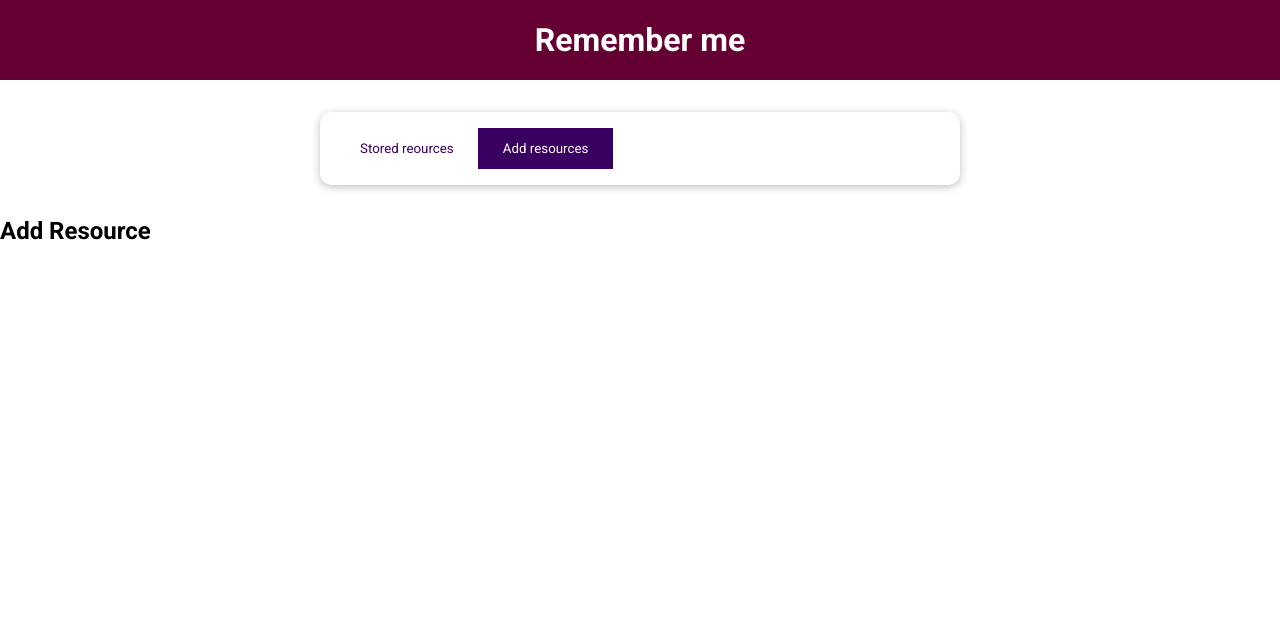
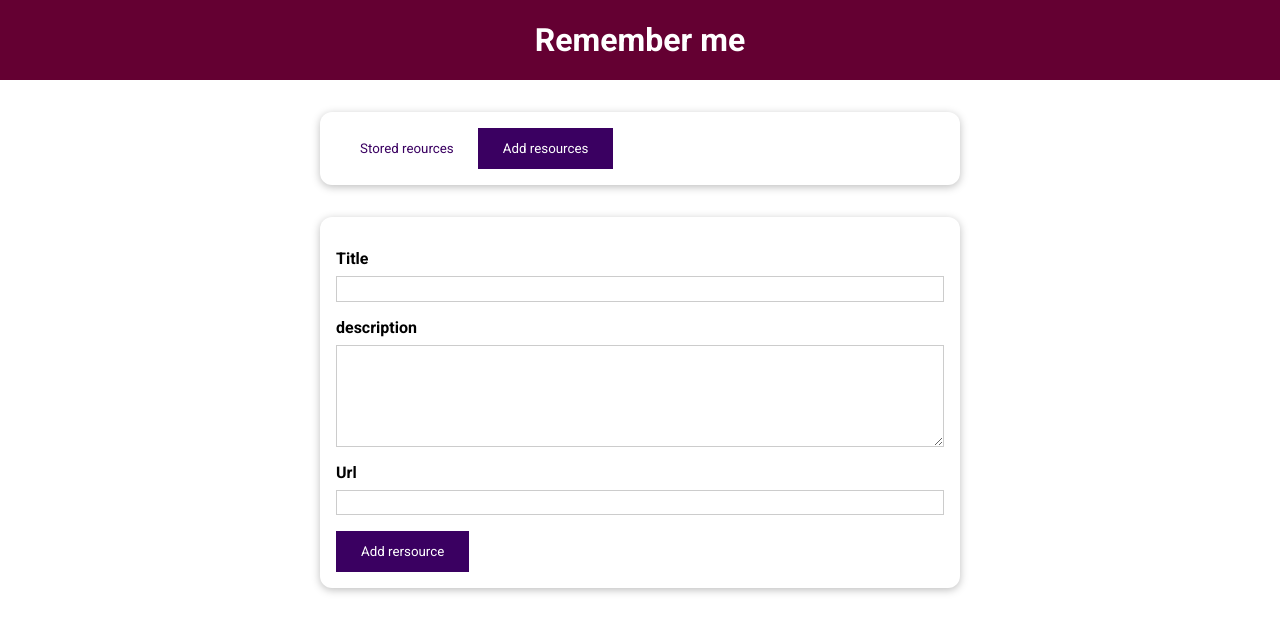
Before and after one commit to torreslucs23/simple-resources-list, a Vue app: page / in a window 1280 px wide. Both pictures are taken after a click on the button "Stored reources". Shown: the top 632 px of the page. Built offline with nearby package versions, Linux system fonts and the light colour scheme.

Commit message:
finished the project course

```diff
--- a/src/components/UI/BaseButton.vue
+++ b/src/components/UI/BaseButton.vue
@@ -1,12 +1,12 @@
 <template>
-  <button :type="type" :class="mode">
+  <button :class="mode">
     <slot></slot>
   </button>
 </template>
 
 <script>
 export default {
-  props: ['type', 'mode'],
+  props: ['mode'],
 };
 </script>
 
--- /dev/null
+++ b/src/components/UI/BaseDialog.vue
@@ -0,0 +1,87 @@
+<template>
+  <teleport to="body">
+    <div @click="$emit('close')"></div>
+    <dialog open>
+      <header>
+        <slot name="header">
+          <h2>{{ title }}</h2>
+        </slot>
+      </header>
+      <section>
+        <slot></slot>
+      </section>
+      <menu>
+        <slot name="actions">
+          <base-button @click="$emit('close')">Close</base-button>
+        </slot>
+      </menu>
+    </dialog>
+  </teleport>
+</template>
+
+<script>
+export default {
+  props: {
+    title: {
+      type: String,
+      required: false,
+    },
+  },
+  emits: ['close'],
+};
+</script>
+
+<style scoped>
+div {
+  position: fixed;
+  top: 0;
+  left: 0;
+  height: 100vh;
+  width: 100%;
+  background-color: rgba(0, 0, 0, 0.75);
+  z-index: 10;
+}
+
+dialog {
+  position: fixed;
+  top: 20vh;
+  left: 10%;
+  width: 80%;
+  z-index: 100;
+  border-radius: 12px;
+  border: none;
+  box-shadow: 0 2px 8px rgba(0, 0, 0, 0.26);
+  padding: 0;
+  margin: 0;
+  overflow: hidden;
+}
+
+header {
+  background-color: #3a0061;
+  color: white;
+  width: 100%;
+  padding: 1rem;
+}
+
+header h2 {
+  margin: 0;
+}
+
+section {
+  padding: 1rem;
+}
+
+menu {
+  padding: 1rem;
+  display: flex;
+  justify-content: flex-end;
+  margin: 0;
+}
+
+@media (min-width: 768px) {
+  dialog {
+    left: calc(50% - 20rem);
+    width: 40rem;
+  }
+}
+</style>
--- a/src/components/learning-resources/AddResource.vue
+++ b/src/components/learning-resources/AddResource.vue
@@ -1,3 +1,103 @@
 <template>
-  <h2>Add Resource</h2>
+  <base-dialog
+    v-if="inputIsInvalid"
+    title="Invalid input"
+    @close="confirmError"
+  >
+    <template #default>
+      <p>Unfortunately, at leats one input value is invalid.</p>
+      <p>Please, check all your inputs</p>
+    </template>
+    <template #actions>
+      <base-button @click="confirmError">Okay</base-button>
+    </template>
+  </base-dialog>
+  <base-card>
+    <form @submit.prevent="submitData">
+      <div class="form-control">
+        <label for="title">Title</label>
+        <input type="text" id="title" name="title" ref="titleInput" />
+      </div>
+      <div class="form-control">
+        <label for="description">description</label>
+        <textarea
+          name="description"
+          id="description"
+          rows="5"
+          ref="descInput"
+        ></textarea>
+      </div>
+      <div class="form-control">
+        <label for="link">Url</label>
+        <input type="url" id="link" name="link" ref="linkInput" />
+      </div>
+      <div>
+        <base-button>Add rersource</base-button>
+      </div>
+    </form>
+  </base-card>
 </template>
+
+<script>
+export default {
+  inject: ['addResource'],
+  data() {
+    return {
+      inputIsInvalid: false,
+    };
+  },
+  methods: {
+    submitData() {
+      const enteredtitle = this.$refs.titleInput.value;
+
+      const enteredDescription = this.$refs.descInput.value;
+      const enteredUrl = this.$refs.linkInput.value;
+
+      if (
+        enteredtitle.trim() === '' ||
+        enteredDescription.trim() === '' ||
+        enteredUrl.trim() === ''
+      ) {
+        this.inputIsInvalid = true;
+        return;
+      }
+      this.$refs.titleInput.value = '';
+      this.$refs.descInput.value = '';
+      this.$refs.linkInput.value = '';
+
+      this.addResource(enteredtitle, enteredDescription, enteredUrl);
+    },
+    confirmError() {
+      this.inputIsInvalid = false;
+    },
+  },
+};
+</script>
+
+<style scoped>
+label {
+  font-weight: bold;
+  display: block;
+  margin-bottom: 0.5rem;
+}
+
+input,
+textarea {
+  display: block;
+  width: 100%;
+  font: inherit;
+  padding: 0.15rem;
+  border: 1px solid #ccc;
+}
+
+input:focus,
+textarea:focus {
+  outline: none;
+  border-color: #3a0061;
+  background-color: #f7ebff;
+}
+
+.form-control {
+  margin: 1rem 0;
+}
+</style>
--- a/src/components/learning-resources/LearningResources.vue
+++ b/src/components/learning-resources/LearningResources.vue
@@ -3,7 +3,9 @@
     <base-card>
       <header>
         <h3>{{ title }}</h3>
-        <base-button mode="flat">Delete</base-button>
+        <base-button mode="flat" @click="deleteResource(id)"
+          >Delete</base-button
+        >
       </header>
       <p>{{ description }}</p>
       <nav>
@@ -15,7 +17,8 @@
 
 <script>
 export default {
-  props: ['title', 'description', 'link'],
+  props: ['id', 'title', 'description', 'link'],
+  inject: ['deleteResource'],
 };
 </script>
 
--- a/src/components/learning-resources/StoredResources.vue
+++ b/src/components/learning-resources/StoredResources.vue
@@ -3,6 +3,7 @@
     <learning-resource
       v-for="res in resources"
       :key="res.id"
+      :id="res.id"
       :title="res.title"
       :description="res.description"
       :link="res.link"
--- a/src/components/learning-resources/TheResources.vue
+++ b/src/components/learning-resources/TheResources.vue
@@ -1,17 +1,15 @@
 <template>
   <base-card>
-    <base-button
-      @click="setSelectedTab('stored-resources')"
-      :mode="storedResButtonMode"
+    <base-button @click="setSelectedTab()" :mode="storedResButtonMode"
       >Stored reources</base-button
     >
-    <base-button
-      @click="setSelectedTab('add-resource')"
-      :mode="addResButtonMode"
+    <base-button @click="setSelectedTab()" :mode="addResButtonMode"
       >Add resources</base-button
     >
   </base-card>
-  <component :is="selectedTab"></component>
+  <keep-alive>
+    <component :is="selectedTab"></component>
+  </keep-alive>
 </template>
 
 <script>
@@ -26,6 +24,8 @@
   provide() {
     return {
       resources: this.storedResources,
+      addResource: this.addResource,
+      deleteResource: this.removeResource,
     };
   },
   data() {
@@ -63,6 +63,22 @@
         this.selectedTab = 'stored-resources';
       }
     },
+    addResource(title, description, url) {
+      const newResource = {
+        id: new Date().toISOString(),
+        title: title,
+        description: description,
+        link: url,
+      };
+      this.storedResources.unshift(newResource);
+      this.selectedTab = 'stored-resources';
+    },
+    removeResource(resId) {
+      const resIndex = this.storedResources.findIndex(
+        (res) => res.id === resId
+      );
+      this.storedResources.splice(resIndex, 1);
+    },
   },
 };
 </script>
--- a/src/main.js
+++ b/src/main.js
@@ -6,10 +6,14 @@
 
 import BaseButton from './components/UI/BaseButton.vue';
 
+import BaseDialog from './components/UI/BaseDialog.vue';
+
 const app = createApp(App);
 
 app.component('base-card', BaseCard);
 
 app.component('base-button', BaseButton);
 
+app.component('base-dialog', BaseDialog);
+
 app.mount('#app');
```
